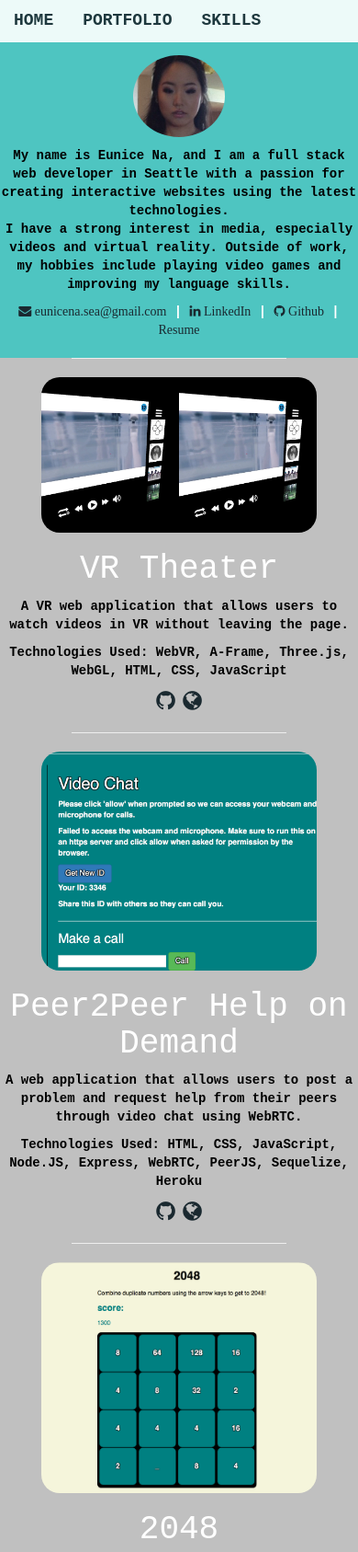
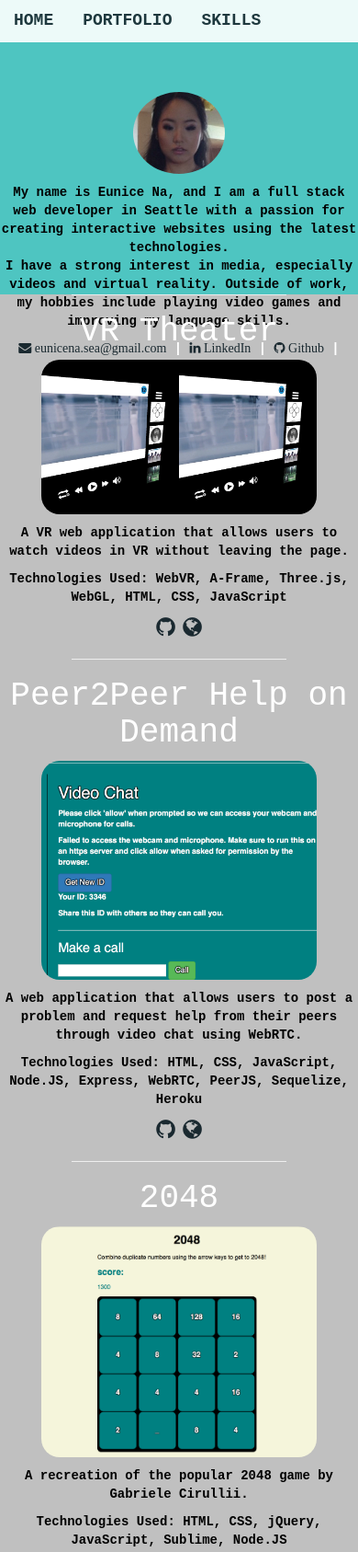
Before and after one commit to eun-n/personalsite, a website: page index.html in a window 390 px wide. Shown: the top 1687 px of the page at 92% size. Drawn offline with nearby package versions, Linux system fonts and the light colour scheme.

Commit message:
styling, spacing

```diff
--- a/index.html
+++ b/index.html
@@ -29,8 +29,8 @@
 
     <div class="project"><hr>
       <div class="">
-      <img class="screen" src="assets/mobilescreen1.jpg">
-        <h1 class="title"><a name="portfolio"></a>VR Theater</h1>
+        <h1 class="title" onclick="showicon(0)"><a name="portfolio"></a>VR Theater</h1>
+        <img id="i0" class="screen" src="assets/mobilescreen1.jpg">
         <p class="description">A VR web application that allows users to watch videos in VR without leaving the page.</p>
         <p class="description">Technologies Used: WebVR, A-Frame, Three.js, WebGL, HTML, CSS, JavaScript</p>
         <a class="fa fa-github" style="font-size:24px" href="https://github.com/eun-n/eun-n.github.io"></a>
@@ -38,8 +38,8 @@
       </div>
       <hr>
       <div class="">
-        <img id="p2p" src="assets/p2p.png">
-        <h1 class="title">Peer2Peer Help on Demand</h1>
+        <h1 class="title" onclick="showicon(1)">Peer2Peer Help on Demand</h1>
+        <img id="i1" src="assets/p2p.png" visible="false">
         <p class="description">A web application that allows users to post a problem and request help from their peers through video chat using WebRTC.</p>
         <p class="description">Technologies Used: HTML, CSS, JavaScript, Node.JS, Express, WebRTC, PeerJS, Sequelize, Heroku</p>
         <a class="fa fa-github" style="font-size:24px" href="https://github.com/eun-n/p2phod"></a>
@@ -47,8 +47,8 @@
       </div>
       <hr>
       <div class="">
-      <img class="screen" src="assets/2048.png">
-        <h1 class="title">2048</h1>
+        <h1 class="title" onclick="showicon(2)">2048</h1>
+        <img id="i2" class="screen" src="assets/2048.png" visible="false">
         <p class="description">A recreation of the popular 2048 game by Gabriele Cirullii.</p>
         <p class="description">Technologies Used: HTML, CSS, jQuery, JavaScript, Sublime, Node.JS</p>
         <a class="fa fa-github" style="font-size:24px" href="https://github.com/eun-n/project1"></a>
@@ -56,7 +56,8 @@
       </div>
       <hr>
       <div class="">
-        <h1 class="title">Korean Music List</h1>
+        <h1 class="title" onclick="showicon(3)">Korean Music List</h1>
+        <img id="i3" class="screen" src="assets/kpop.png" visible="false">
         <p class="description">A MEAN stack web application that compiles a list of the top 50 songs along with the artist, album, and music video from Melon's music chart through web scraping.</p>
         <p class="description">Technologies Used: HTML, CSS, jQuery, JavaScript, Sublime, Node.JS, Cheerio, MongoDB, Mongoose, Express, Angular, iFrame</p>
         <a class="fa fa-github" style="font-size:24px" href="https://github.com/eun-n/pro4mean"></a>
--- /dev/null
+++ b/static/script.js
@@ -0,0 +1,3 @@
+function showicon(aa) {
+	document.getElementById("i" + aa).setAttribute('visible', !document.getElementById('i' + aa).getAttribute('visible'))
+}
--- a/static/style.css
+++ b/static/style.css
@@ -78,13 +78,8 @@ body {
 	margin: 50px;
 }
 
-.img-thumbnail {
-	height: 120px;
-	margin-bottom: 5px;
-}
-.img-thumbnail:hover {
-	background-color: hotpink;
-	opacity: 1;
+img{
+	margin-bottom: 10px;
 }
 
 .btn {
@@ -105,7 +100,8 @@ body {
 }
 
 .about {
-	padding-top: 10px;
+	padding-top: 50px;
+	height: 300px;
 }
 
 .well {
@@ -152,7 +148,7 @@ hr {
 	border-radius: 20px;
 }
 
-#p2p {
+#i1 {
 	width:300px;
 	border-radius: 20px;
 }
```
Also changed, not shown: static/assets/kpop.png (added).
